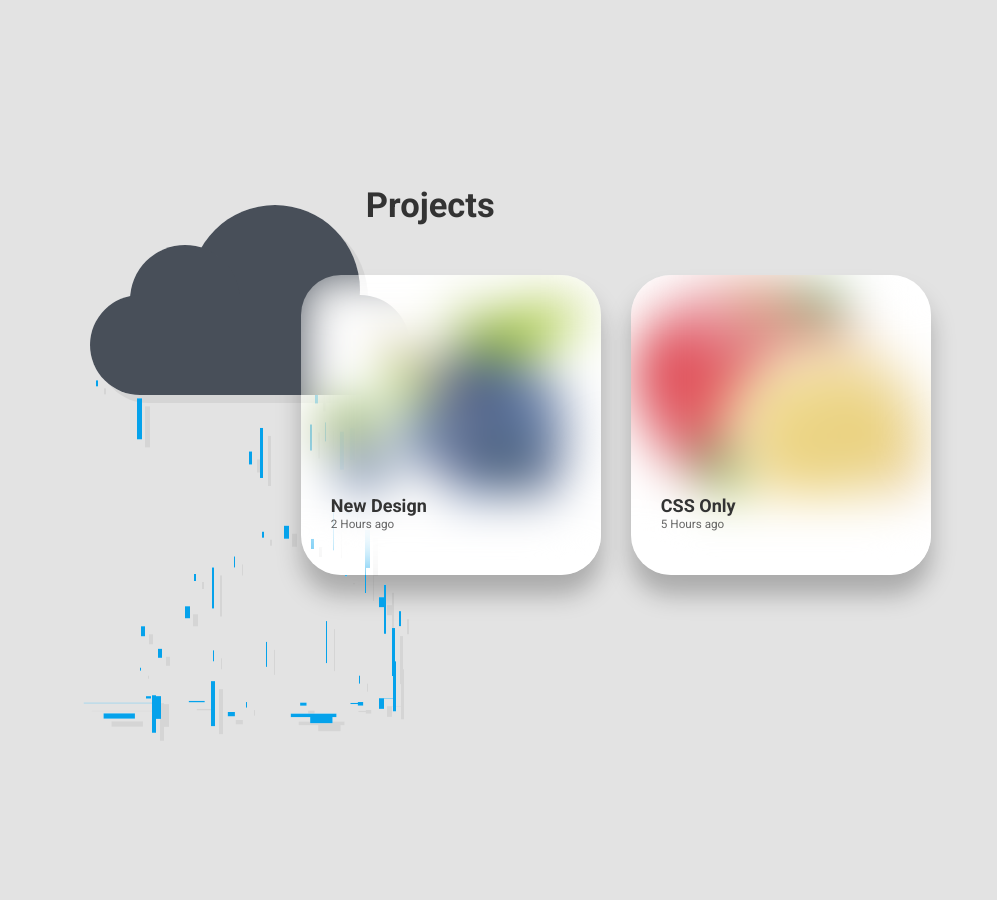
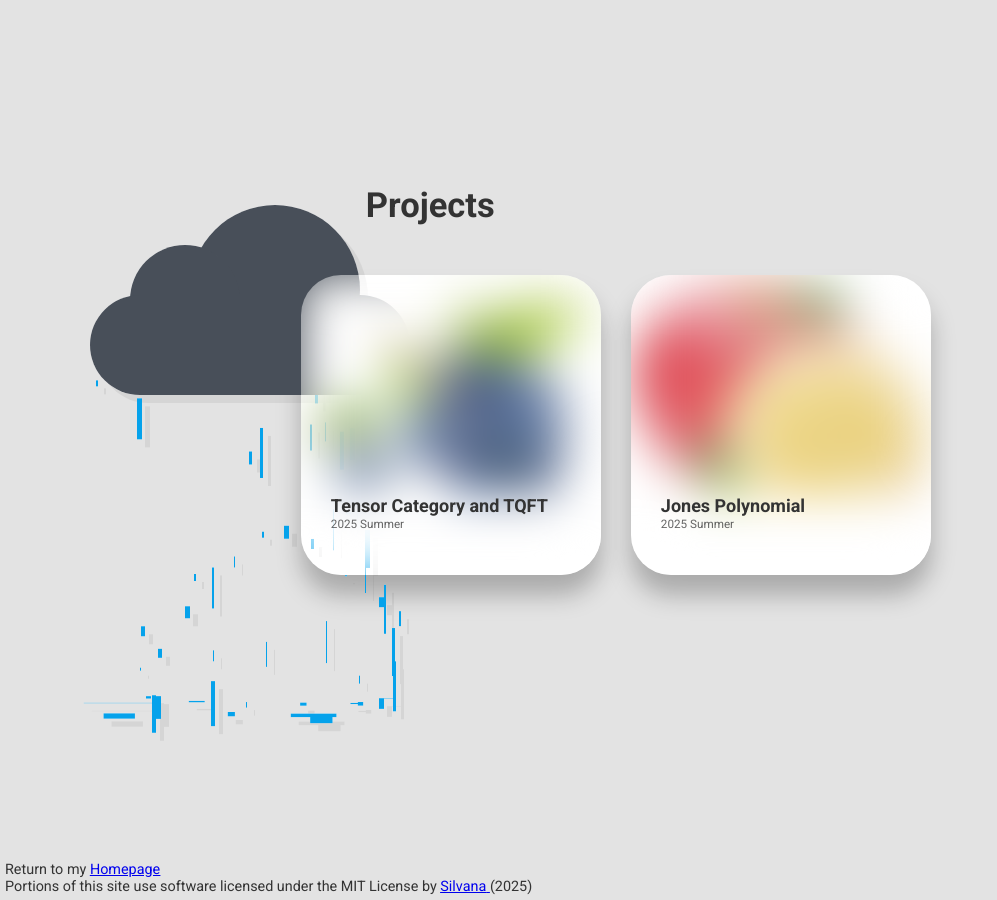
Before and after one commit to cesail/cesail.github.io, a Jekyll site: the page projects/index.html, which Jekyll copies as it is, in a window 1280 px wide. Shown: the whole page, without its empty margins (0-997 px from the left). Built offline with Jekyll 4.4.1, drawn with Linux system fonts in a browser that asks for light colours; some web fonts are replaced.

Commit message:
complete_project_page_setup

```diff
--- a/assets/css/animation.css
+++ b/assets/css/animation.css
@@ -191,3 +191,11 @@
 .container2 .card:hover .content p {
     opacity: 1;
 }
+
+footer {
+  font-family: 'Roboto', sans-serif;
+  position: absolute;
+  bottom: 5px;
+  left: 5px;
+  font-size: 1em;
+}
--- a/assets/css/subpage.css
+++ b/assets/css/subpage.css
@@ -64,8 +64,8 @@
 
 footer {
   font-family: 'Roboto', sans-serif;
-  position: relative;
-  top: 150px;
+  position: absolute;
+  bottom: 5px;
   left: 5px;
   font-size: 1.3em;
 }
--- a/projects/index.html
+++ b/projects/index.html
@@ -64,22 +64,29 @@
       <div class="card">
             <div class="imgBx" style="--img:url('/projects/img1.jpg')"></div>
             <div class="content">
-                <h3>New Design<br/><span>2 Hours ago</span></h3><br>
-                <p>Lorem ipsum dolor sit amet consectetur adipisicing elit. Facere consequuntur magni assumenda distinctio nobis inventore iure?</p>
+                <h3>Tensor Category and TQFT<br/><span>2025 Summer</span></h3><br>
+                <br>
+                <p>
+                  Preliminary Exam reading project
+                </p>
             </div>
       </div>
 
         <div class="card">
             <div class="imgBx" style="--img:url('/projects/img2.jpg')"></div>
             <div class="content">
-                <h3>CSS Only<br/><span>5 Hours ago</span></h3><br>
-                <p>Lorem ipsum dolor sit amet consectetur adipisicing elit. Facere consequuntur magni assumenda distinctio nobis inventore iure? </p>
+                <h3>Jones Polynomial<br/><span>2025 Summer</span></h3><br>
+                <br>
+                <p>
+                  Python script that calculates the Jones polynomial of a knot </p>
             </div>
         </div>
     </div>
   </div>
-  </body>
+</body>
 
- <!--<footer> <a href="https://cesail.github.io"><u>Homepage</u></a>
-  </footer>-->
+
+<footer> Return to my <a href="https://cesail.github.io"><u>Homepage</u></a><br>
+  Portions of this site use software licensed under the MIT License by <a href="https://github.com/Silvana-kite/html-css-js-project/"> <u>Silvana</u> </a>(2025)
+</footer>
 </html>
```
Also changed, not shown: 1 other file.
